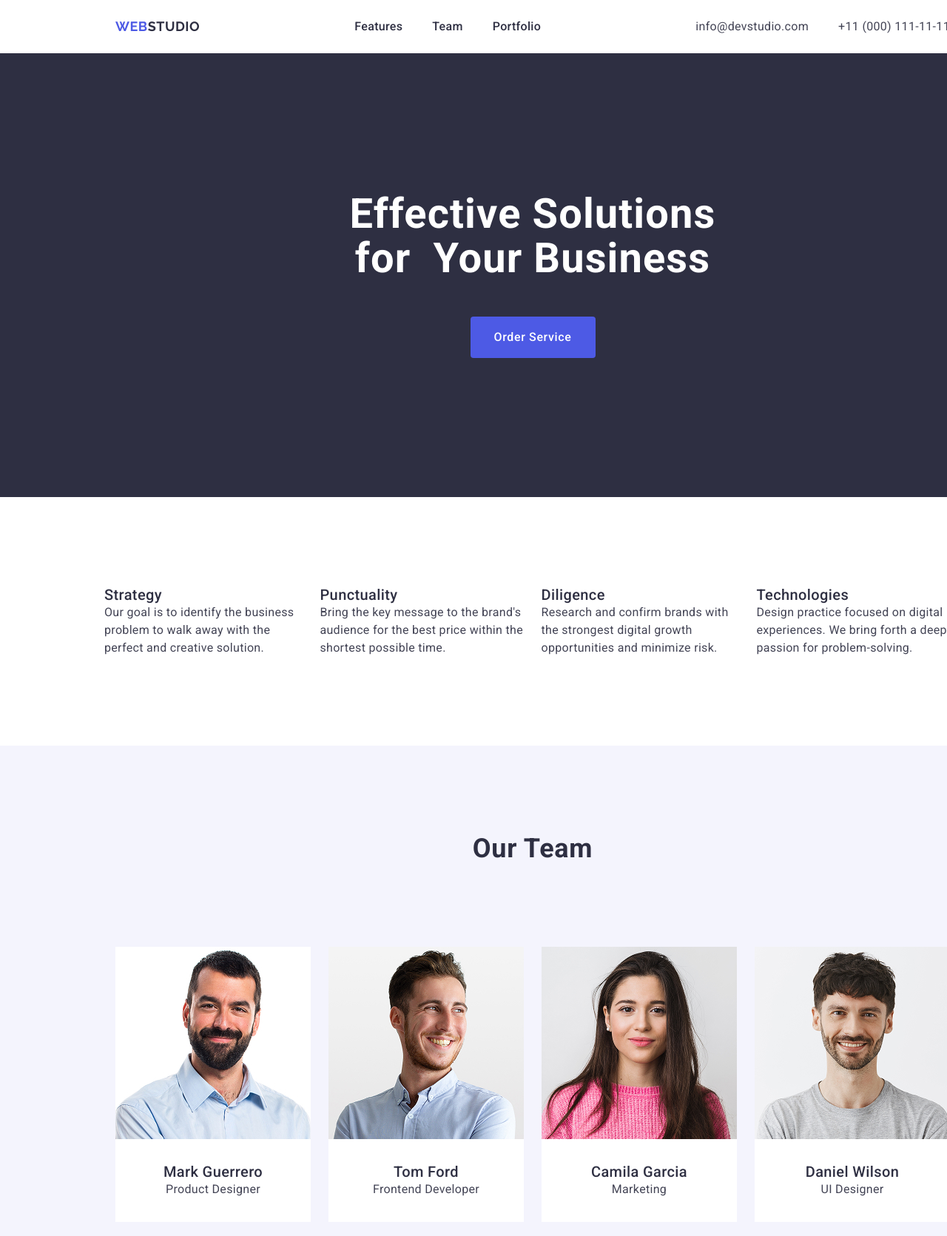
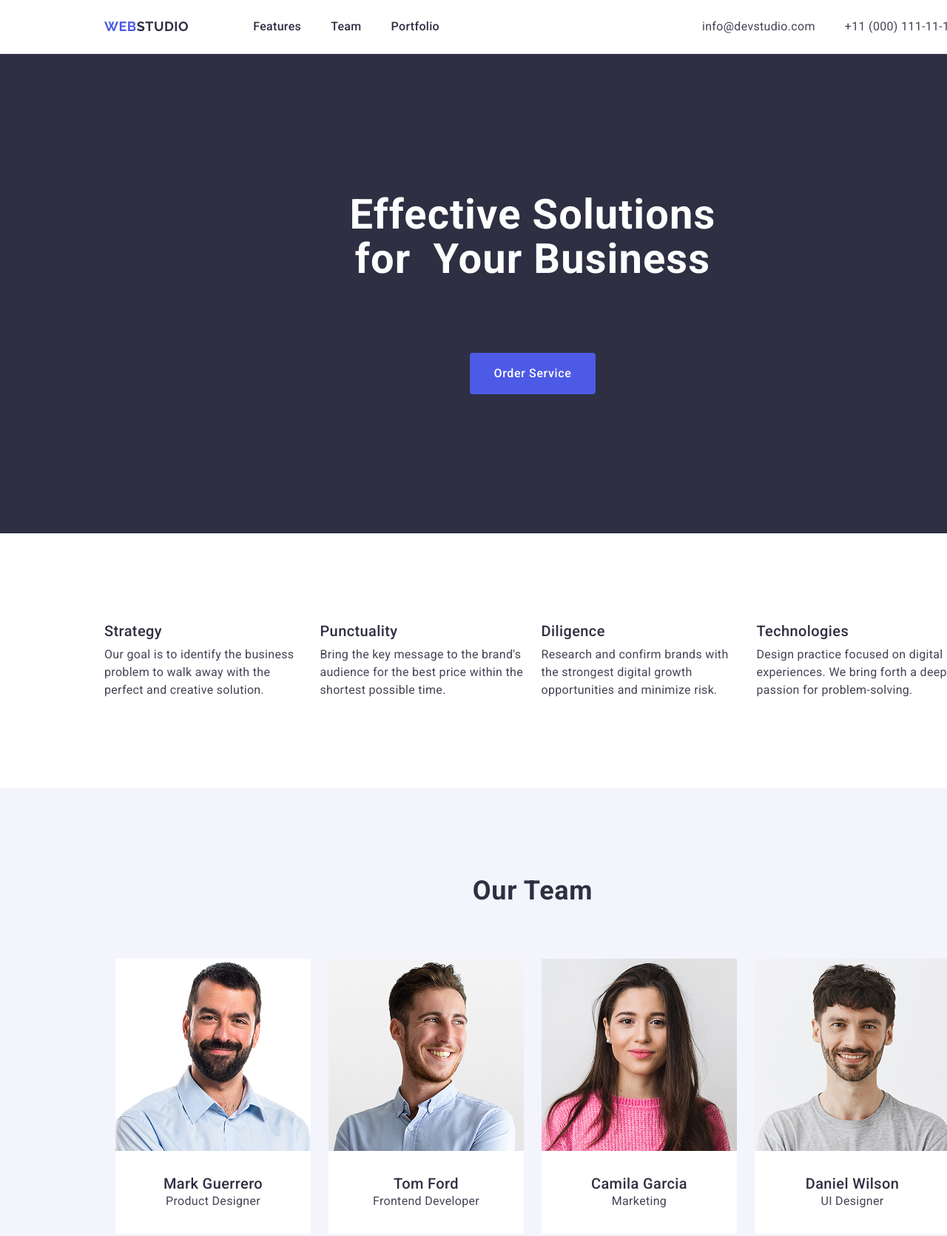
Before and after one commit to slepecsergejj/goit-markup-hw-03, a plain HTML site: page index.html in a window 1280 px wide. Shown: the top 1671 px of the page at 74% size. Drawn offline with nearby package versions, Linux system fonts and the light colour scheme.

Commit message:
Add files via upload

```diff
--- a/css/common.css
+++ b/css/common.css
@@ -48,3 +48,18 @@ ul {
 .accent {
     color: #4D5AE5;
 }
+.sr-only {
+    position: absolute;
+    white-space: nowrap;
+    width: 1px;
+    height: 1px;
+    overflow: hidden;
+    border: 0;
+    padding: 0;
+    clip: rect(0 0 0 0);
+    clip-path: inset(100%);
+    margin: -1px;
+}
+.container{
+    width: 1158px;
+}
--- a/css/features.css
+++ b/css/features.css
@@ -2,26 +2,22 @@
 .features-item h3{
     color:#2e2f42;
 }
-.features-container{
-    width: 1158px;
-    margin: auto;
+.features-item{
     padding-top: 120px;
     padding-bottom: 120px;
 }
-.sr-only {
-    position: absolute;
-    white-space: nowrap;
-    width: 1px;
-    height: 1px;
-    overflow: hidden;
-    border: 0;
-    padding: 0;
-    clip: rect(0 0 0 0);
-    clip-path: inset(100%);
-    margin: -1px;
+.features-container{
+    margin: auto;
+
 }
+
 .features-list {
     display: flex;
     gap: 24px;
     justify-content: space-between;
 }
+.features-list-item{
+    display: flex;
+    flex-direction: column;
+    gap: 8px;
+}
--- a/css/footer.css
+++ b/css/footer.css
@@ -5,15 +5,14 @@
     line-height: 1.5;
     letter-spacing: 0.02em;
     color: #f4f4fd;
-    padding: 100px 15px;
+
 }
 .footer-container{
-    width: 1158px;
+    padding: 100px 15px;
     margin: auto;
 }
 .footer-container-items{
-    width: 264px;
-    height: 112px;
+    max-width: 264px;
     display: flex;
     gap: 16px;
     flex-direction: column;
--- a/css/header.css
+++ b/css/header.css
@@ -2,25 +2,25 @@
     font-family: "Roboto", sans-serif;
     letter-spacing: 0.03em;
     line-height: 1.5;
+    border-bottom: 1px solid #E7E9FC;
 
 }
 .header-container{
-    width: 1158px;
     margin: auto;
-    padding: 24px 15px;
     display: flex;
-    justify-content: space-between;
     align-items: center;
 }
 .header-nav{
     display: flex;
     gap: 40px;
+    padding: 24px 15px;
 }
 .header-nav a {
     font-weight: 500;
     letter-spacing: 0.02em;
     color: #2E2F42;
     text-decoration: none;
+    display: block;
 }
 .header-logo{
     font-family: "Raleway", sans-serif;
@@ -31,10 +31,12 @@
     font-weight: 700;
     text-decoration: none;
     color: #2E2F42;
+    padding-right: 72px;
 }
 .header-address{
     display: flex;
     gap: 40px;
+    padding-left: 340px;
 
 }
 .header-address a{
--- a/css/hero.css
+++ b/css/hero.css
@@ -1,21 +1,19 @@
 .hero-main{
-    height: 600px;
     padding-top: 188px;
     padding-bottom: 188px;
     background-color: #2E2F42;
 }
 .hero-main-container{
-    width: 1158px;
     margin: auto;
     padding: 0 15px;
     display: flex;
+    gap: 48px;
     flex-direction: column;
     justify-content: center;
     align-items: center;
 }
 .hero-main h1{
-    width: 496px;
-    height: 120px;
+    max-width: 496px;
     margin-bottom: 48px;
     font-size: 56px;
     font-weight: 700;
@@ -25,8 +23,6 @@
     text-align: center;
 }
 .hero-button{
-    width: 169px;
-    height: 56px;
     border-radius: 4px;
     border:none;
     font-weight: 500;
@@ -35,6 +31,7 @@
     letter-spacing: 0.04em;
     color: white;
     background-color: #4D5AE5;
+    padding: 16px 32px;
 }
 .hero-button {
     cursor: pointer;
--- a/css/portfolio.css
+++ b/css/portfolio.css
@@ -3,15 +3,13 @@
     padding: 120px 15px;
 }
 .portfolio-container{
-    width: 1158px;
     margin: auto;
 }
 .portfolio-container-items{
-
     display: flex;
     gap: 24px;
     flex-wrap: wrap;
-    margin-top: 112px;
+    margin-top: 48px;
     }
 .portfolio-main h2{
     text-align: center;
@@ -20,6 +18,9 @@
     color: #434455;
 }
 .portfolio-content{
+    display: flex;
+    flex-direction: column;
+    gap: 8px;
     border: 1px solid #E7E9FC;
     border-top: none;
     padding: 32px 16px;
--- a/css/team.css
+++ b/css/team.css
@@ -1,17 +1,18 @@
 .team-main{
     color: #2E2F42;
     background-color: #F4F4FD;
+    padding: 120px 15px;
 }
 .team-container{
-    width: 1158px;
     margin: auto;
-    padding: 120px 15px;
+
 }
 .team-container-item{
     display: flex;
     gap: 24px;
     justify-content: center;
-    padding-top: 112px;
+    padding-top: 72px;
+    margin-bottom: 8px;
 }
 .team-main h2,
 .team-main h3 {
@@ -27,3 +28,6 @@
 .team-content{
     padding: 32px 16px;
 }
+.team-list{
+    width: calc((100%-72px)/4);
+}
--- a/index.html
+++ b/index.html
@@ -19,7 +19,7 @@
 
 <body>
 <header id="header" class="header-item">
-    <div class="header-container"><a href="./index.html" class="header-logo"><span
+    <div class="header-container container"><a href="./index.html" class="header-logo"><span
             class="accent">Web</span>studio</a>
     <nav>
         <ul class="header-nav">
@@ -38,31 +38,31 @@
 </header>
 <main>
     <section id="hero" class="hero-main">
-        <div class="hero-main-container">
+        <div class="hero-main-container container">
             <h1>Effective Solutions for&#160; Your Business</h1> <button class="hero-button" type="button">Order Service</button>
         </div>
 
     </section>
     <section id="features" class="features-item">
-        <div class="features-container">
+        <div class="features-container container">
         <h2 class="sr-only">Our Features</h2>
         <ul class="features-list">
-            <li>
+            <li class="features-list-item">
                 <h3>Strategy</h3>
                 <p>Our goal is to identify the business problem to walk away with the perfect and creative solution.
                 </p>
             </li>
-            <li>
+            <li class="features-list-item">
                 <h3>Punctuality</h3>
                 <p>Bring the key message to the brand's audience for the best price within the shortest possible
                     time.</p>
             </li>
-            <li>
+            <li class="features-list-item">
                 <h3>Diligence</h3>
                 <p>Research and confirm brands with the strongest digital growth opportunities and minimize risk.
                 </p>
             </li>
-            <li>
+            <li class="features-list-item">
                 <h3>Technologies</h3>
                 <p>Design practice focused on digital experiences. We bring forth a deep passion for
                     problem-solving.</p>
@@ -71,25 +71,25 @@
         </div>
     </section>
     <section id="team" class="team-main">
-        <div class="team-container">
+        <div class="team-container container">
             <h2>Our Team</h2>
         <ul class="team-container-item">
-            <li><img src="./images/team-1.jpg" width="264" height="260" alt="Mark Guerrero">
+            <li class="team-list"><img src="./images/team-1.jpg" width="264" height="260" alt="Mark Guerrero">
                 <div class="team-content"><h3>Mark Guerrero</h3>
                 <p>Product Designer</p></div>
 
             </li>
-            <li><img src="./images/team-2.jpg" width="264" height="260" alt="Tom Ford">
+            <li class="team-list"><img src="./images/team-2.jpg" width="264" height="260" alt="Tom Ford">
                 <div class="team-content"><h3>Tom Ford</h3>
                 <p>Frontend Developer</p></div>
 
             </li>
-            <li><img src="./images/team-3.jpg" width="264" height="260" alt="Camila Garcia">
+            <li class="team-list"><img src="./images/team-3.jpg" width="264" height="260" alt="Camila Garcia">
                 <div class="team-content"><h3>Camila Garcia</h3>
                 <p>Marketing</p></div>
 
             </li>
-            <li><img src="./images/team-4.jpg" width="264" height="260" alt="Daniel Wilson">
+            <li class="team-list"><img src="./images/team-4.jpg" width="264" height="260" alt="Daniel Wilson">
                 <div class="team-content"><h3>Daniel Wilson</h3>
                 <p>UI Designer</p></div>
 
@@ -99,8 +99,8 @@
     </section>
 
     <section id="portfolio" class="portfolio-main">
-        <h2>Our Portfolio</h2>
-        <div class="portfolio-container">
+        <div class="portfolio-container container">
+            <h2>Our Portfolio</h2>
         <ul class="portfolio-container-items">
             <li>
                 <img src="./images/portfolio-1.jpg" width="360" height="300" alt="Banking App">
@@ -153,7 +153,7 @@
     </section>
 </main>
 <footer id="footer" class="footer-item">
-    <div class="footer-container">
+    <div class="footer-container container">
         <div class="footer-container-items">
             <a href="./index.html" class="footer-logo"><span
             class="accent">Web</span>studio</a>
```
